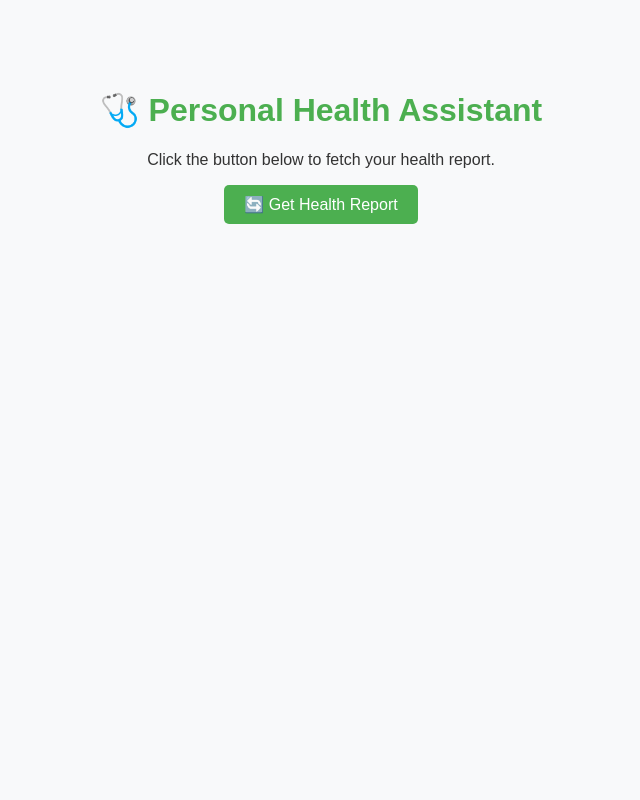
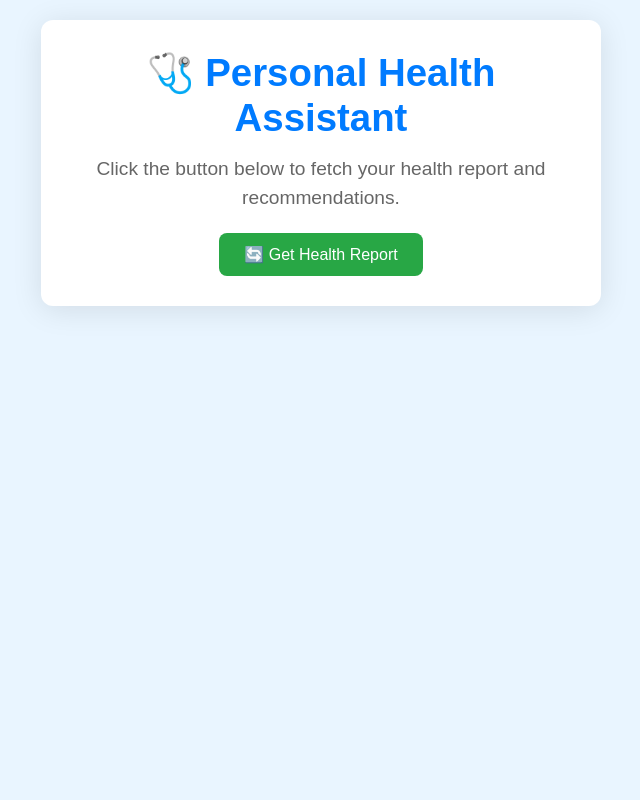
Before and after one commit to himanshusingh0905/Groclake-Project, a Flask app: page / in a window 1280 px wide. Shown: the whole page, without its empty margins (319-959 px from the left). Run offline with Flask 3, Linux system fonts and the light colour scheme; parts of the project's set-up code (start-up, migrations or seed data) failed here and were passed over.

Commit message:
requirement.txt file updated

```diff
--- a/app.py
+++ b/app.py
@@ -3,8 +3,6 @@ import pandas as pd
 import random
 import os
 
-# Ensure ChromaDB is initialized
-import chroma_db  # This runs the script and loads knowledge into ChromaDB
 from agent import HealthPartner  # Import the HealthPartner class
 
 app = Flask(__name__)
@@ -37,7 +35,7 @@ def get_health_recommendation():
     if error:
         return jsonify(error), 400
 
-    # Create a HealthPartner instance and get recommendations automatically
+    # Create a HealthPartner instance
     health_agent = HealthPartner(data)
     health_report = health_agent.get_recommendations()
 
--- a/chroma_db.py
+++ b/chroma_db.py
@@ -1,29 +1,45 @@
-
 import chromadb
 import json
 
-# Initialize ChromaDB
-chroma_client = chromadb.PersistentClient(path="./chroma_db")
-collection = chroma_client.get_or_create_collection(name="health_recommendations")
+class ChromaDBManager:
+    def __init__(self, db_path="./chroma_db"):
+        """Initialize ChromaDB client and collection."""
+        self.chroma_client = chromadb.PersistentClient(path=db_path)
+        self.collection = self.chroma_client.get_or_create_collection(name="health_recommendations")
 
-# Load health knowledge from files
-use_cases = {
-    "health_monitor": "knowledge_base/health_monitoring.json",
-    "fitness_coach": "knowledge_base/fitness_coaching.json",
-    "nutrition_tracker": "knowledge_base/nutrition_hydration.json",
-    "sleep_analysis": "knowledge_base/sleep_analysis.json",
-    "mental_health": "knowledge_base/mental_health.json",
-}
+    def load_health_knowledge(self):
+        """Load health knowledge from JSON files into ChromaDB."""
+        use_cases = {
+            "health_monitor": "knowledge_base/health_monitoring.json",
+            "fitness_coach": "knowledge_base/fitness_coaching.json",
+            "nutrition_tracker": "knowledge_base/nutrition_hydration.json",
+            "sleep_analysis": "knowledge_base/sleep_analysis.json",
+            "mental_health": "knowledge_base/mental_health.json",
+        }
 
-# Store each file in ChromaDB
-for category, file_path in use_cases.items():
-    with open(file_path, "r") as f:
-        knowledge = json.load(f)  # Load knowledge content
-        for idx, entry in enumerate(knowledge):
-            collection.add(
-                ids=[f"{category}_{idx}"],
-                documents=[json.dumps(entry)],
-                metadatas=[{"category": category}]
-            )
+        for category, file_path in use_cases.items():
+            if not isinstance(file_path, str):
+                print(f"Invalid file path for {category}: {file_path}")
+                continue
 
-print("Health knowledge stored successfully in ChromaDB.")
+            try:
+                with open(file_path, "r") as f:
+                    knowledge = json.load(f)
+
+                for idx, entry in enumerate(knowledge):
+                    self.collection.add(
+                        ids=[f"{category}_{idx}"],
+                        documents=[json.dumps(entry)],
+                        metadatas=[{"category": category}]
+                    )
+
+            except FileNotFoundError:
+                print(f"Warning: File {file_path} not found. Skipping...")
+            except json.JSONDecodeError:
+                print(f"Error: Could not decode JSON from {file_path}. Skipping...")
+
+        print("Health knowledge stored successfully in ChromaDB.")
+
+    def get_collection(self):
+        """Retrieve the collection instance."""
+        return self.collection
--- a/static/styles.css
+++ b/static/styles.css
@@ -1,77 +1,104 @@
-/* Light theme colors */
-:root {
-    --primary-color: #4CAF50;
-    --bg-color: #f8f9fa;
-    --text-color: #333;
-    --card-bg: #ffffff;
-    --btn-bg: #4CAF50;
-    --btn-hover: #45a049;
-    --border-color: #ddd;
+/* Reset styles */
+body, h1, h2, p {
+    margin: 0;
+    padding: 0;
+    box-sizing: border-box;
 }
 
 body {
     font-family: 'Arial', sans-serif;
-    background-color: var(--bg-color);
-    color: var(--text-color);
-    text-align: center;
-    margin: 0;
-    padding: 0;
+    background-color: #e9f5ff;
+    color: #333;
+    display: flex;
+    justify-content: center;
+    align-items: flex-start; /* Align to top to allow dynamic height */
+    min-height: 100vh;
+    padding: 20px; /* Added padding for better spacing */
 }
 
+/* Container: Initially small, expands on button click */
 .container {
-    max-width: 800px;
-    margin: 50px auto;
-    padding: 20px;
+    background: #ffffff;
+    border-radius: 12px;
+    box-shadow: 0 4px 30px rgba(0, 0, 0, 0.1);
+    padding: 30px;
+    max-width: 500px;
+    text-align: center;
+    transition: max-width 0.5s ease-in-out; /* Smooth expansion effect */
+}
+
+.container.expanded {
+    max-width: 700px; /* Expands after fetching data */
 }
 
 h1 {
-    color: var(--primary-color);
+    font-size: 2.4em;
+    color: #007bff;
+    margin-bottom: 15px;
+}
+
+.intro-text {
+    font-size: 1.2em;
+    margin-bottom: 20px;
+    color: #666;
 }
 
 button {
-    background-color: var(--btn-bg);
+    background-color: #28a745;
     color: white;
     border: none;
-    padding: 10px 20px;
-    font-size: 16px;
+    padding: 12px 25px;
+    border-radius: 8px;
     cursor: pointer;
-    border-radius: 5px;
+    font-size: 1em;
+    transition: background-color 0.3s, transform 0.2s;
 }
 
 button:hover {
-    background-color: var(--btn-hover);
+    background-color: #218838;
+    transform: scale(1.05);
 }
 
-.card {
-    background: var(--card-bg);
-    padding: 20px;
-    margin-top: 20px;
-    border-radius: 8px;
-    box-shadow: 0 2px 4px rgba(0, 0, 0, 0.1);
-    border: 1px solid var(--border-color);
-    text-align: left;
+/* Loading Animation */
+.loading {
+    display: none;
+    font-size: 1.2em;
+    color: #007bff;
+    margin-top: 15px;
 }
 
-.hidden {
+/* Cards for Data */
+.card {
+    margin-top: 20px;
+    padding: 15px;
+    background: #f9f9f9;
+    border-radius: 8px;
+    box-shadow: 0 2px 10px rgba(0, 0, 0, 0.1);
     display: none;
 }
 
+/* Table Styling */
 table {
     width: 100%;
     border-collapse: collapse;
     margin-top: 10px;
 }
 
-table, th, td {
-    border: 1px solid var(--border-color);
-}
-
 th, td {
-    padding: 8px;
+    padding: 10px;
     text-align: left;
+    border-bottom: 1px solid #ddd;
 }
 
 th {
-    background-color: var(--primary-color);
-    color: white;
+    background-color: #f8f9fa;
+    color: #0056b3;
 }
+
+/* Ensure text does not get cut */
+p {
+    word-wrap: break-word;
+    white-space: normal;
+    overflow-wrap: break-word;
+    line-height: 1.5;
+}
--- a/templates/index.html
+++ b/templates/index.html
@@ -4,26 +4,43 @@
     <meta charset="UTF-8">
     <meta name="viewport" content="width=device-width, initial-scale=1.0">
     <title>Health Assistant</title>
-    <link rel="stylesheet" href="styles.css">
+    <link rel="stylesheet" href="{{ url_for('static', filename='styles.css') }}">
 </head>
 <body>
 
-    <div class="container">
+    <div class="container" id="mainContainer">
         <h1>🩺 Personal Health Assistant</h1>
-        <p>Click the button below to fetch your health report.</p>
-        <button id="fetchReport">🔄 Get Health Report</button>
+        <p class="intro-text">Click the button below to fetch your health report and recommendations.</p>
+        <button id="fetchReport" aria-label="Fetch Health Report">🔄 Get Health Report</button>
 
-        <div id="healthData" class="card hidden">
+        <!-- Loading Animation -->
+        <p id="loading" class="loading">⏳ Processing your data...</p>
+
+        <!-- Health Data Section -->
+        <div id="healthData" class="card">
             <h2>📊 Your Health Data</h2>
-            <table id="dataTable"></table>
+            <table id="dataTable">
+                <thead>
+                    <tr>
+                        <th>Measurement</th>
+                        <th>Value</th>
+                    </tr>
+                </thead>
+                <tbody>
+                    <!-- Dynamic data will be inserted here -->
+                </tbody>
+            </table>
         </div>
 
-        <div id="healthReport" class="card hidden">
+        <!-- Health Recommendations Section -->
+        <div id="healthReport" class="card">
             <h2>📑 Health Recommendations</h2>
-            <div id="reportContent"></div>
+            <div id="reportContent">
+                <!-- Dynamic recommendations will appear here -->
+            </div>
         </div>
     </div>
 
-    <script src="script.js"></script>
+    <script src="{{ url_for('static', filename='script.js') }}"></script>
 </body>
 </html>
```
Also changed, not shown: agent.py (+18 -78 lines), requirements.txt (+2 -20 lines), static/script.js (+46 -9 lines), README.md, chroma_db/chroma.sqlite3, 7 other files.
